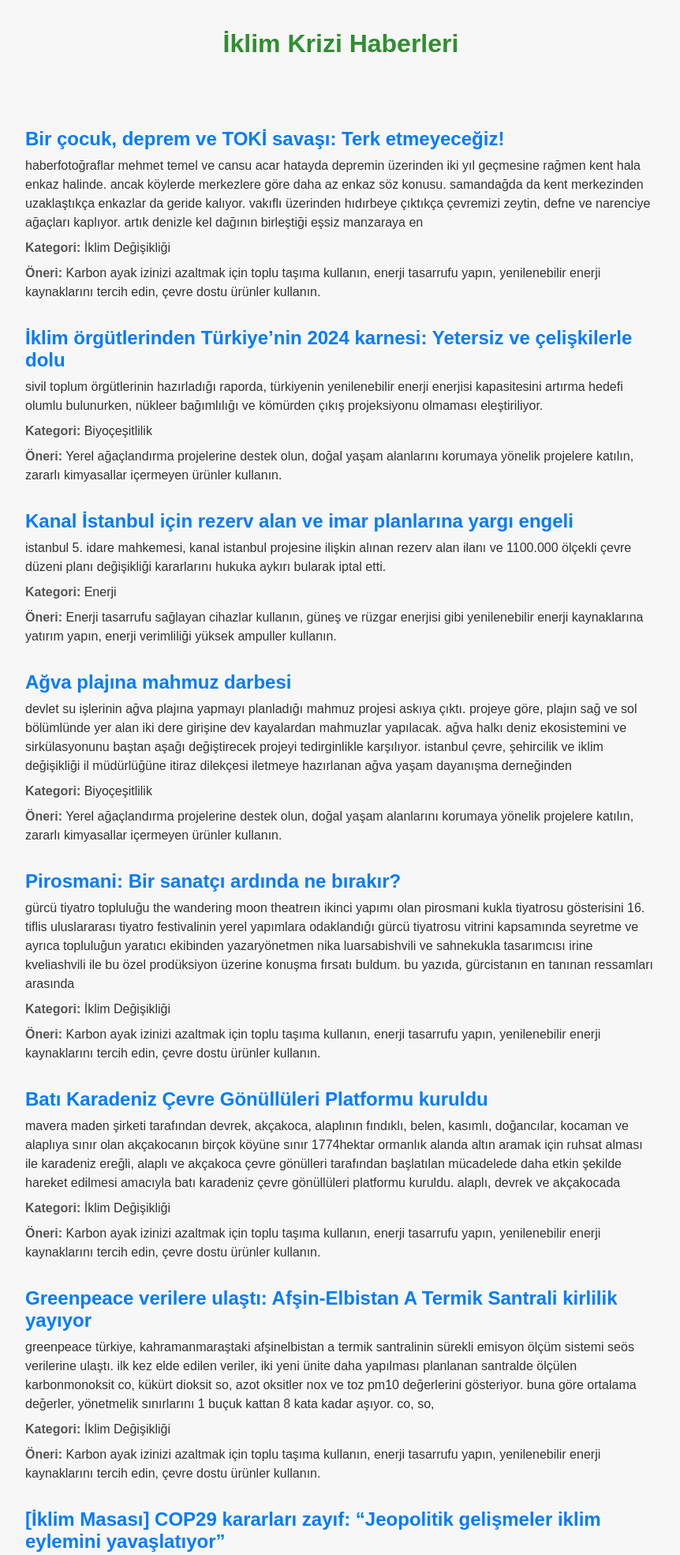
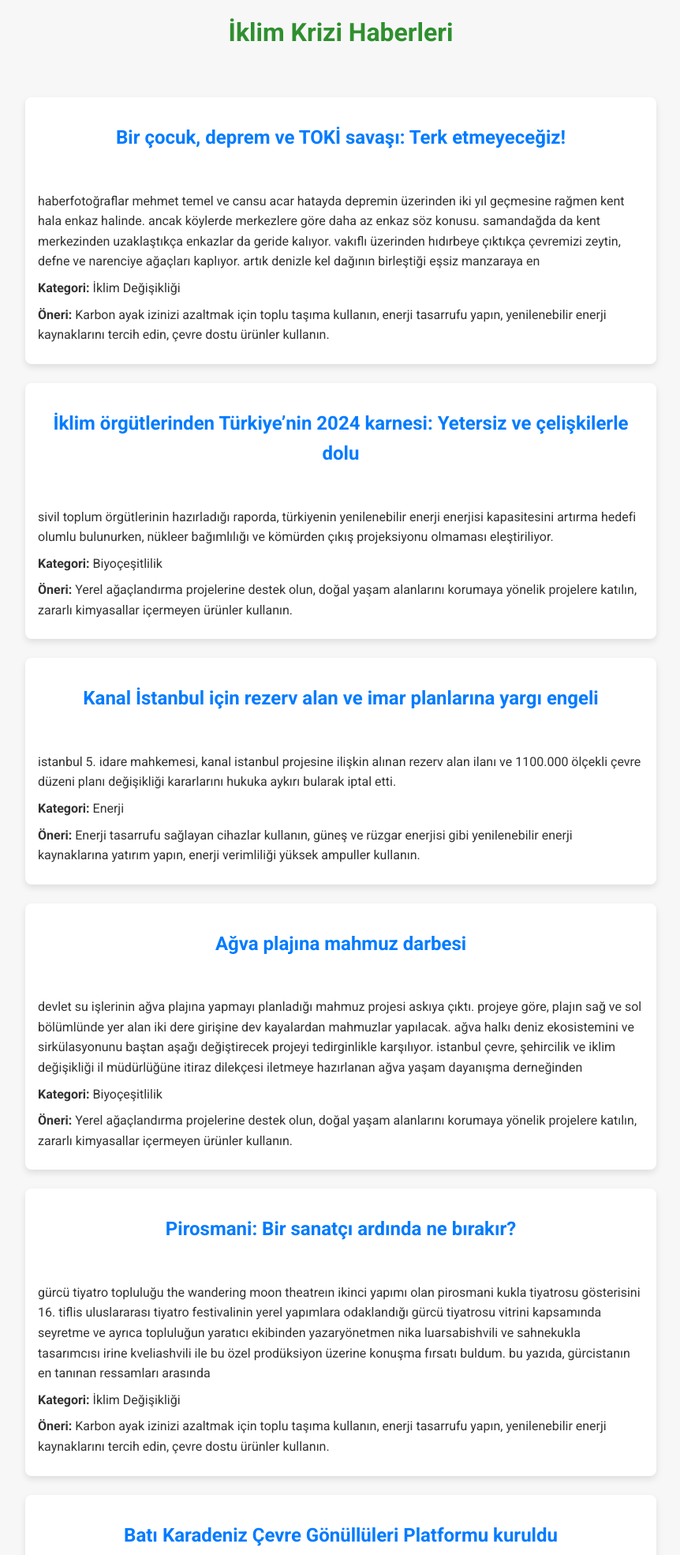
Before and after one commit to MehmetBegun/AI-Based-Action-Recommender-for-Climate-Crisis, a Flask app: page / in a window 1280 px wide. Shown: the top 1969 px of the page at 79% size, without its empty margins (208-1070 px from the left). Run offline with Flask 3, Linux system fonts and the light colour scheme; data comes from the database, SQL or seed files in the repository; parts of the project's set-up code (start-up, migrations or seed data) failed here and were passed over.

Commit message:
style.css güncelleme

```diff
--- a/static/styles.css
+++ b/static/styles.css
@@ -1,60 +1,99 @@
-/*yazı tipi ve sayfa düzeni */
+/* CSS Değişkenleri */
+:root {
+    --primary-color: #2f8f2f;
+    --secondary-color: #007bff;
+    --secondary-hover: #0056b3;
+    --background-color: #f7f7f7;
+    --text-color: #333;
+    --card-background: #fff;
+    --card-shadow: rgba(0, 0, 0, 0.1);
+}
+
+/* Genel ayarlar */
 body {
     margin: 0;
     padding: 0;
-    font-family: Arial, sans-serif;
-    background-color: #f7f7f7;
-    color: #333;
-    text-align: left;  /* Tüm metin solda */
+    font-family: 'Roboto', Arial, sans-serif;
+    background-color: var(--background-color);
+    color: var(--text-color);
+    line-height: 1.6;
 }
 
-/* İçerik kapsayıcısı */
-body > * {
+/* Sayfa bölümleri */
+header, main, footer {
     max-width: 800px;
     margin: 0 auto;
     padding: 1rem;
 }
 
-/* Ana başlık (h1) */
-h1 {
+/* Header */
+header {
     text-align: center;
-    color: #2f8f2f;
     margin-bottom: 1.5rem;
 }
-
-/* Haber başlıkları (h2) */
-h2 {
-    margin-top: 2rem;
-    margin-bottom: 0.5rem;
-
+header h1 {
+    color: var(--primary-color);
+    margin: 0;
 }
 
-/* Haber linki */
-h2 a {
+/* Makale konteyneri */
+.articles-container {
+    display: flex;
+    flex-direction: column;
+    gap: 1.5rem;
+}
+
+/* Kart (card) tasarımı */
+.card {
+    background-color: var(--card-background);
+    border-radius: 8px;
+    box-shadow: 0 4px 8px var(--card-shadow);
+    padding: 1rem;
+    transition: transform 0.3s ease, box-shadow 0.3s ease;
+}
+
+.card:hover {
+    transform: scale(1.02);
+    box-shadow: 0 6px 12px rgba(0, 0, 0, 0.15);
+}
+
+/* Kart içi başlık */
+.card header h2 {
+    margin-top: 0;
+    margin-bottom: 0.5rem;
+}
+.card header h2 a {
     text-decoration: none;
-    color: #007bff;
+    color: var(--secondary-color);
     transition: color 0.3s ease;
 }
-
-h2 a:hover {
-    color: #0056b3;
+.card header h2 a:hover {
+    color: var(--secondary-hover);
     text-decoration: underline;
 }
 
-/* Paragraflar */
-p {
+/* Kart içi paragraflar */
+.card p {
     margin: 0.5rem 0;
-    line-height: 1.5;
 }
 
-/* Kalın metin  */
-strong {
-    color: #555;
+/* Footer */
+footer {
+    text-align: center;
+    margin-top: 2rem;
+    font-size: 0.9rem;
+    color: #777;
 }
 
-
-hr {
-    border: none;
-    border-top: 1px solid #ccc;
-    margin: 2rem 0;
+/* Responsive düzen */
+@media (max-width: 600px) {
+    header, main, footer {
+        padding: 0.5rem;
+    }
+    .card {
+        padding: 0.75rem;
+    }
+    header h1 {
+        font-size: 1.5rem;
+    }
 }
```
